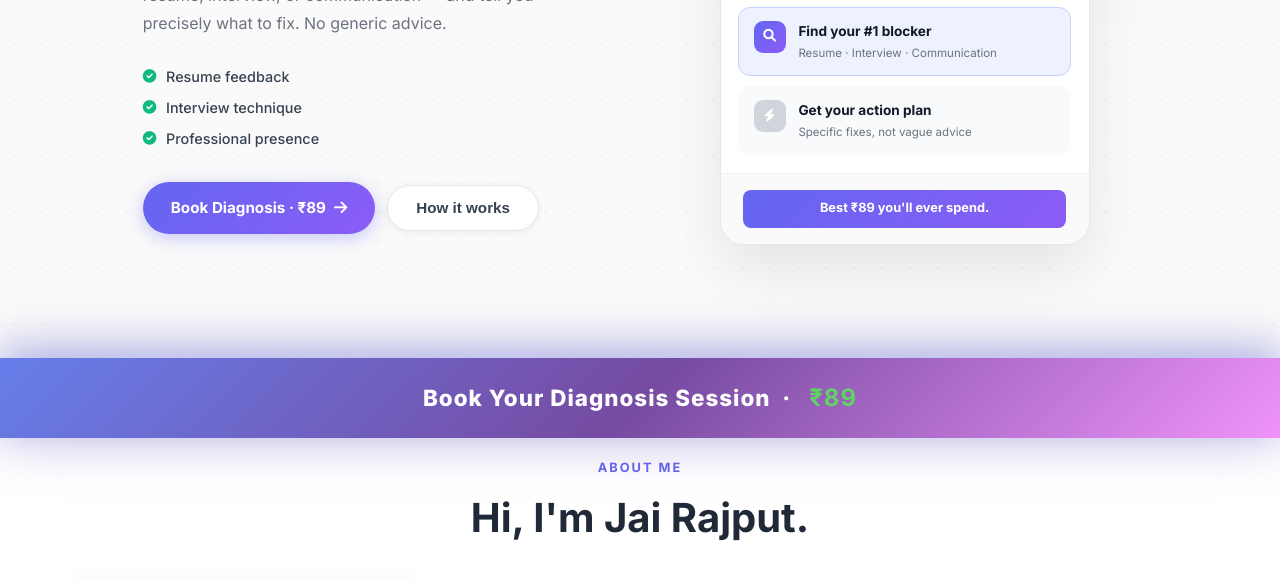
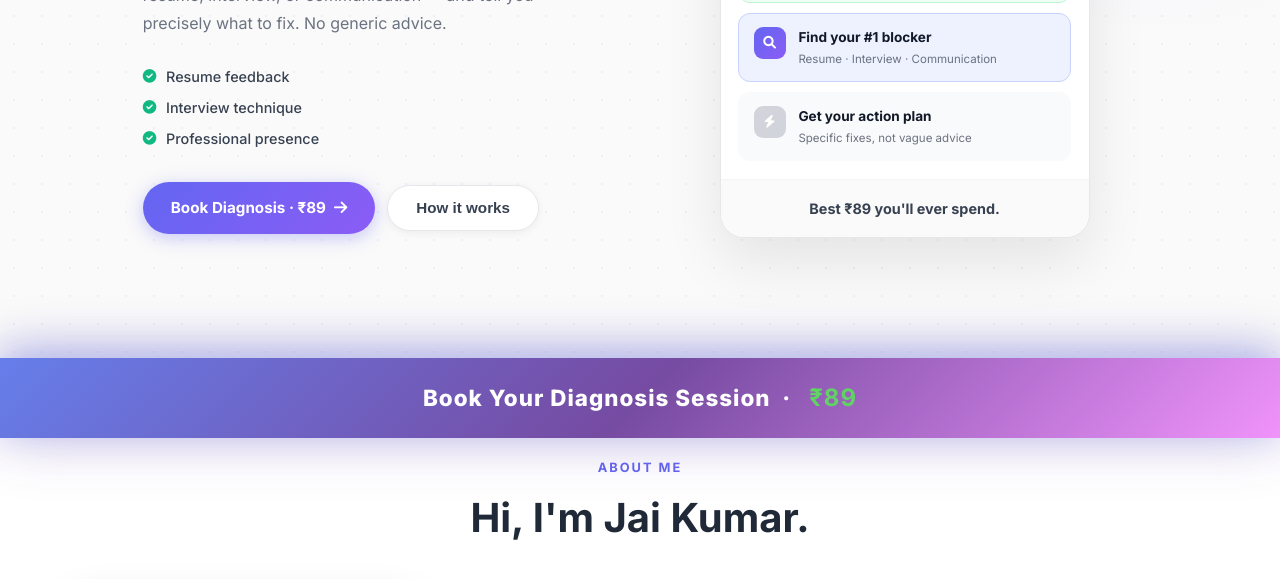
Before and after one commit to jaikumar1240/Elevate-You, a website: page index.html in a window 1280 px wide. Shown: the part 362-941 px from the top of the page. Drawn offline with Linux system fonts and the light colour scheme; a script that the page names is missing.

Commit message:
More css fixes

```diff
--- a/index.html
+++ b/index.html
@@ -6,8 +6,8 @@
     <title>DebugYourCareer | Career Debugging for Students & Graduates</title>
     <meta name="description" content="Book a 15-minute career diagnosis session for ₹89 and discover exactly what's holding you back in placements and interviews. Practical 1:1 coaching for serious students.">
 
-    <link rel="icon" type="image/png" href="assets/image.png">
-    <link rel="apple-touch-icon" href="assets/image.png">
+    <link rel="icon" type="image/svg+xml" href="assets/favicon.svg">
+    <link rel="apple-touch-icon" href="assets/favicon.svg">
     <meta name="theme-color" content="#6366f1">
 
     <link rel="stylesheet" href="styles.css">
@@ -170,10 +170,10 @@
      <section id="about-me" class="about-me">
         <div class="container">
             <div class="section-label">About me</div>
-            <h2 class="section-title">Hi, I'm Jai Rajput.</h2>
+            <h2 class="section-title">Hi, I'm Jai Kumar.</h2>
             <div class="about-me-content">
                 <div class="about-me-image">
-                    <img src="assets/pro_image.jpg" alt="Jai Rajput — Career Coach" class="coach-image-img">
+                    <img src="assets/pro_image.jpg" alt="Jai Kumar — Career Coach" class="coach-image-img">
                 </div>
                 <div class="about-me-text">
                     <p>I help fresh graduates or candidates debug career problems fast — especially when they're getting rejected but don't know why. I focus on practical fixes, not generic motivation.</p>
--- a/styles.css
+++ b/styles.css
@@ -1282,11 +1282,9 @@ body {
     display: inline-flex;
     align-items: center;
     gap: 0.4rem;
-    background: linear-gradient(135deg, #6366f1, #8b5cf6);
-    color: white;
-    font-size: 0.8rem;
+    color: #374151;
+    font-size: 0.9rem;
     font-weight: 700;
-    padding: 0.55rem 1rem;
     border-radius: 8px;
     width: 100%;
     justify-content: center;
```
Also changed, not shown: assets/favicon.svg (added).
